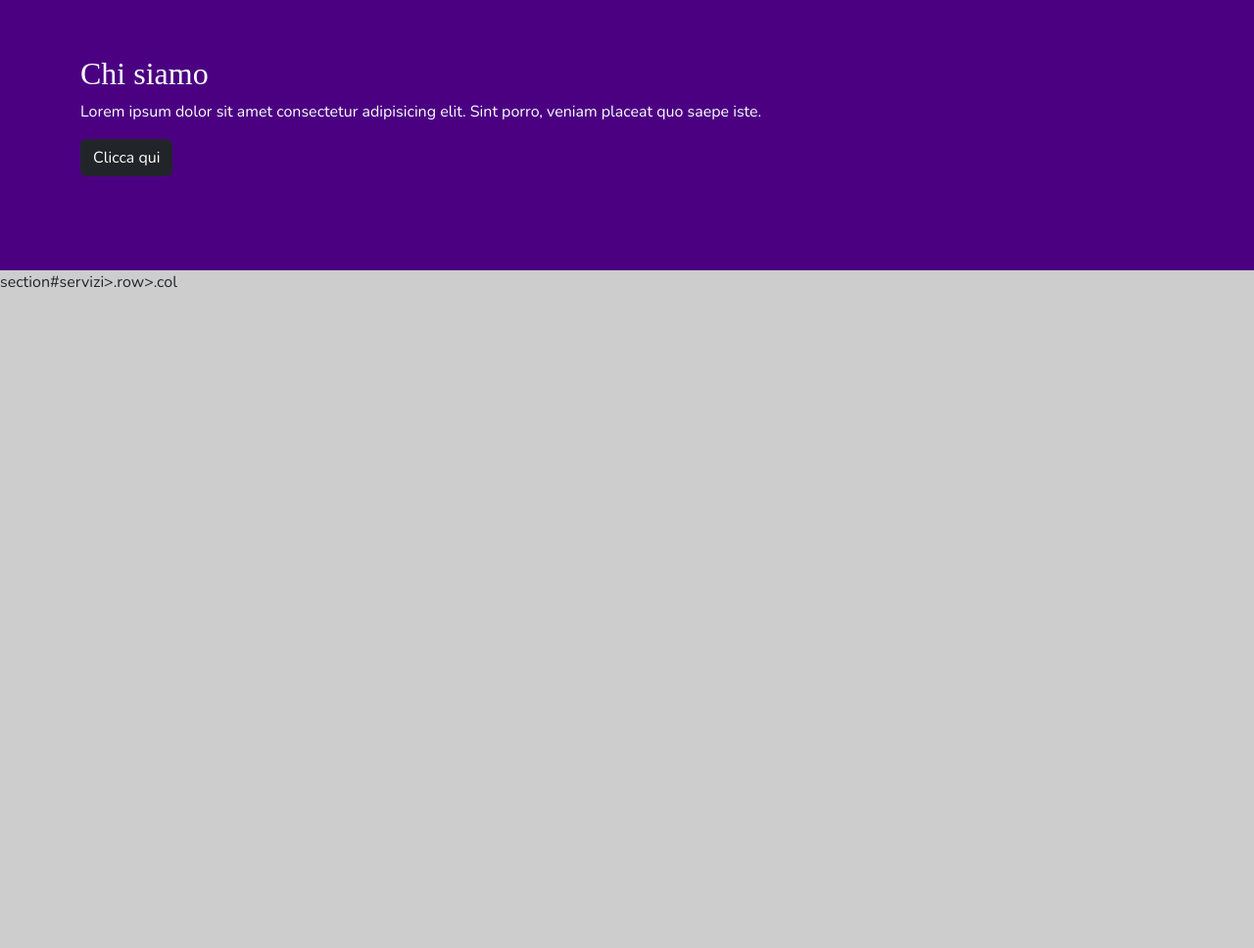
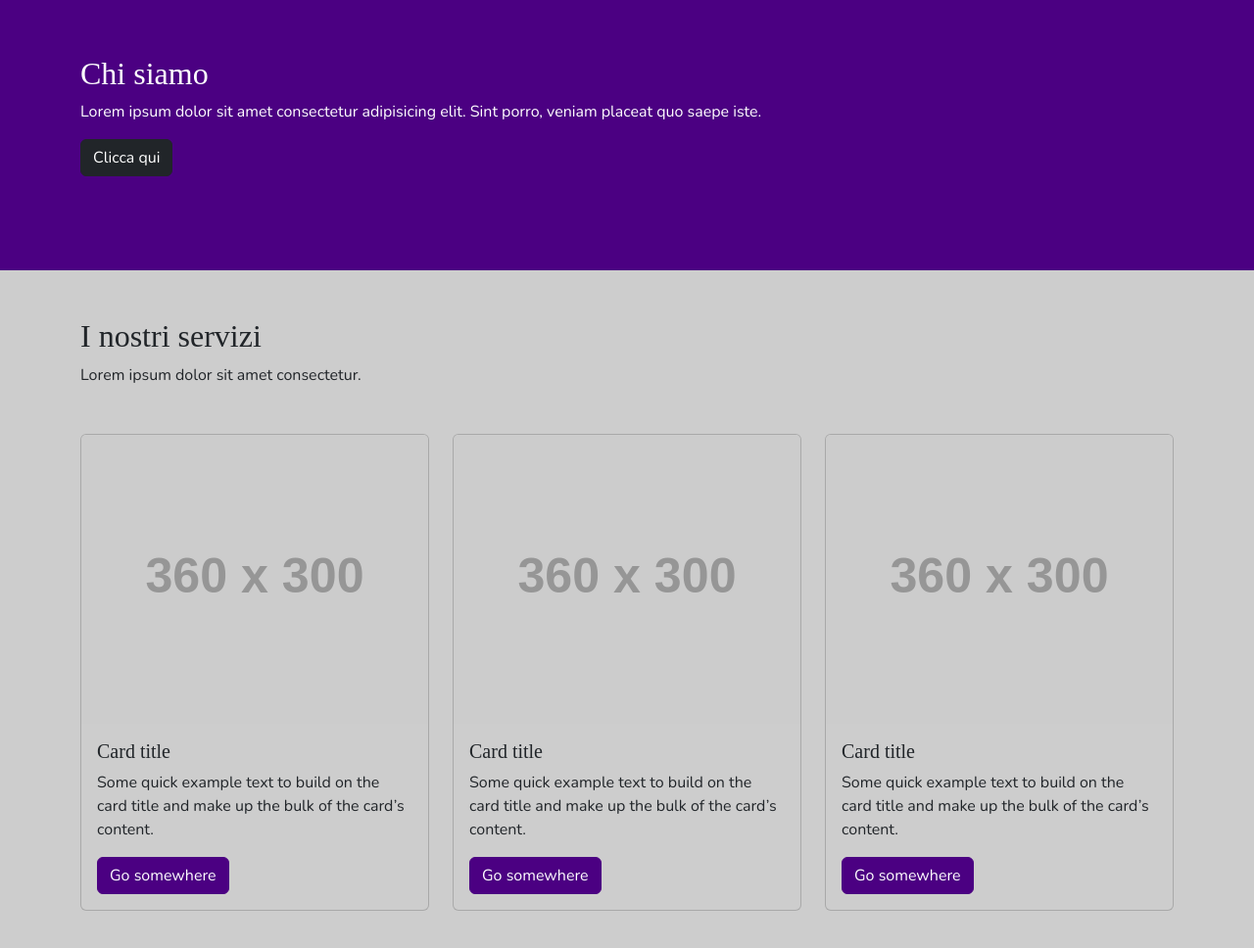
Before and after one commit to Gaetano1709/sito-vite-js-bootstrap, a website built with Vite: page index.html in a window 1280 px wide. Shown: the part 896-1864 px from the top of the page at 98% size. Before the commit the page ends 1196 px from the top, so only its background shows below. Built offline with nearby package versions, Linux system fonts and the light colour scheme; placeholder pictures from the web are drawn by us; a web font is replaced by a local one.

Commit message:
Ho aggiunto la sezione i nostri servizi

```diff
--- a/index.html
+++ b/index.html
@@ -41,7 +41,44 @@
         <a href="#" class="btn btn-dark">Clicca qui</a>
       </div>
     </section>
-    section#servizi>.row>.col
+    <section id="servizi" class="w-100-py-5 text-start">
+      <div class="container py-5">
+        <h2>I nostri servizi</h2>
+        <p>Lorem ipsum dolor sit amet consectetur.</p>
+        <div class="row my-5">
+          <div class="col-12 col-lg-4">
+            <div class="card" style="width: 100%;">
+  <img src="https://placehold.co/360x300" class="card-img-top" alt="...">
+  <div class="card-body">
+    <h5 class="card-title">Card title</h5>
+    <p class="card-text">Some quick example text to build on the card title and make up the bulk of the card’s content.</p>
+    <a href="#" class="btn btn-primary">Go somewhere</a>
+  </div>
+</div>
+          </div>
+          <div class="col-12 col-lg-4">
+            <div class="card" style="width: 100%;">
+  <img src="https://placehold.co/360x300" class="card-img-top" alt="...">
+  <div class="card-body">
+    <h5 class="card-title">Card title</h5>
+    <p class="card-text">Some quick example text to build on the card title and make up the bulk of the card’s content.</p>
+    <a href="#" class="btn btn-primary">Go somewhere</a>
+  </div>
+</div>
+          </div>
+          <div class="col-12 col-lg-4">
+            <div class="card" style="width: 100%;">
+  <img src="https://placehold.co/360x300" class="card-img-top" alt="...">
+  <div class="card-body">
+    <h5 class="card-title">Card title</h5>
+    <p class="card-text">Some quick example text to build on the card title and make up the bulk of the card’s content.</p>
+    <a href="#" class="btn btn-primary">Go somewhere</a>
+  </div>
+</div>
+          </div>
+        </div>
+      </div>
+    </section>
     <script type="module" src="/src/main.js"></script>
   </body>
 </html>
--- a/src/style.scss
+++ b/src/style.scss
@@ -24,7 +24,7 @@ $theme-colors: (
 @import "bootstrap/scss/type";
 //@import "bootstrap/scss/images";
 @import "bootstrap/scss/containers";
-//@import "bootstrap/scss/grid";
+@import "bootstrap/scss/grid";
 //@import "bootstrap/scss/tables";
 //@import "bootstrap/scss/forms";
 @import "bootstrap/scss/buttons";
@@ -33,7 +33,7 @@ $theme-colors: (
 //@import "bootstrap/scss/button-group";
 @import "bootstrap/scss/nav";
 @import "bootstrap/scss/navbar";
-//@import "bootstrap/scss/card";
+@import "bootstrap/scss/card";
 //@import "bootstrap/scss/accordion";
 //@import "bootstrap/scss/breadcrumb";
 //@import "bootstrap/scss/pagination";
```
